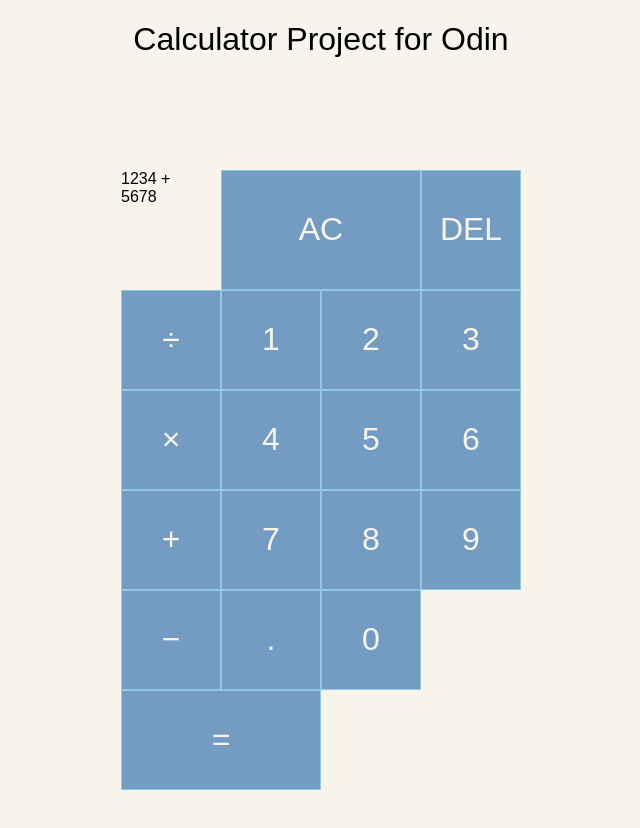
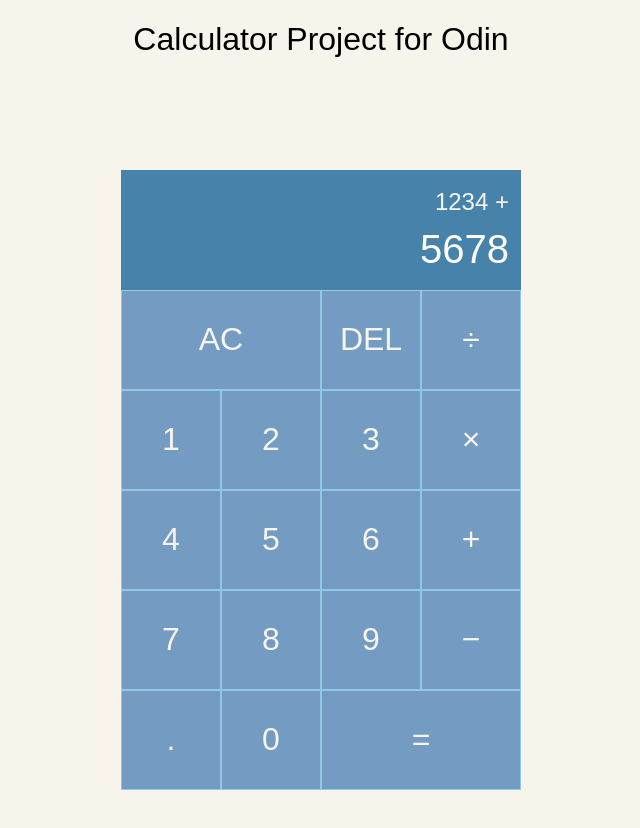
Before and after one commit to FianuD/calculatorProject, a plain HTML site: page index.html in a window 1280 px wide. Shown: the whole page, without its empty margins (319-959 px from the left). Drawn offline with Linux system fonts and the light colour scheme.

Commit message:
ADded styling for output area for calc

```diff
--- a/styles.css
+++ b/styles.css
@@ -42,3 +42,27 @@ header > h1 {
 .span-two {
     grid-column: span 2;
 }
+
+.output {
+    /* column -1 is essentially the last column */
+    grid-column: 1 / -1;
+    background-color: #4682A9;
+    display: flex;
+    align-items: flex-end;
+    justify-content: space-around;
+    flex-direction: column;
+    padding: 12px;
+    /* Breaks numbers to next line if input gets too long  */
+    word-wrap: break-word;
+    word-break: break-all;
+}
+
+.output .previous-operand {
+    color: #F6F4EB;
+    font-size: 1.5rem
+}
+
+.output .current-operand {
+    color: white;
+    font-size: 2.5rem;
+}
```
